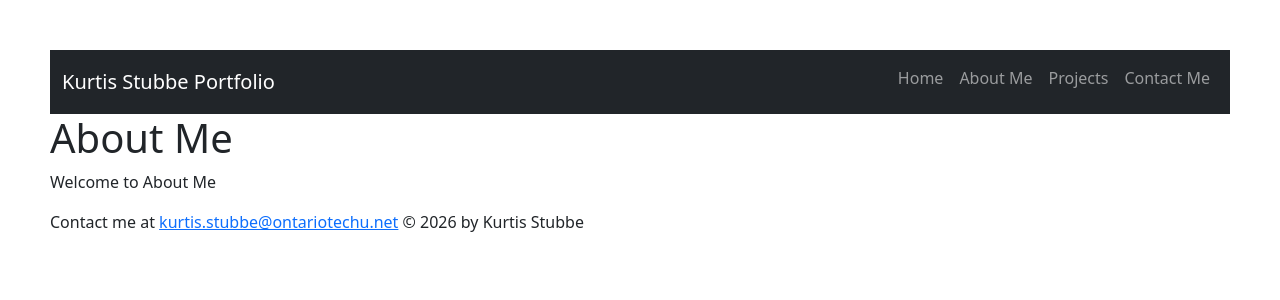
After one commit to Alak-Hul/INFR3120U-Assignment2, a Node server app: page /aboutme in a window 1280 px wide. The commit adds this page. Shown: the top 300 px of the page. Run offline with Node 20, Linux system fonts and the light colour scheme; some libraries are stand-ins or nearby versions.

Commit message:
added header and footer partial

```diff
--- a/routes/index.js
+++ b/routes/index.js
@@ -1,5 +1,7 @@
 let express = require('express');
 let router = express.Router();
+
+
 
 /* GET home page. */
 router.get('/', function(req, res, next) {
@@ -10,20 +12,16 @@ router.get('/home', function(req, res, next) {
   res.render('index', { title: 'Home' });
 });
 /* GET About page. */
-router.get('/aboutus', function(req, res, next) {
-  res.render('index', { title: 'About us' });
+router.get('/aboutme', function(req, res, next) {
+  res.render('index', { title: 'About Me' });
 });
 /* GET Products page. */
-router.get('/products', function(req, res, next) {
-  res.render('index', { title: 'Products' });
-});
-/* GET Services page. */
-router.get('/services', function(req, res, next) {
-  res.render('index', { title: 'Services' });
+router.get('/projects', function(req, res, next) {
+  res.render('index', { title: 'Projects' });
 });
 /* GET Contact us page. */
-router.get('/contactus', function(req, res, next) {
-  res.render('index', { title: 'Contact us' });
+router.get('/contactme', function(req, res, next) {
+  res.render('index', { title: 'Contact me' });
 });
 
 module.exports = router;
--- /dev/null
+++ b/views/partials/footer.ejs
@@ -0,0 +1,9 @@
+<footer>
+    <address>
+        <p>
+            Contact me at <a href="mailto:kurtis.stubbe@ontariotechu.net">
+            kurtis.stubbe@ontariotechu.net</a>
+            © 2026 by Kurtis Stubbe
+        </p>
+    </address>
+</footer>
--- /dev/null
+++ b/views/partials/header.ejs
@@ -0,0 +1,25 @@
+<nav class="navbar navbar-expand-lg navbar-dark bg-dark">
+    <div class="container-fluid">
+        <a class="navbar-brand" href="/">Kurtis Stubbe Portfolio</a>
+        <button class="btn-icon navbar-toggler" type="button"
+        data-bs-toggle="drawer" data-bs-target="#navbarDrawer" aria-controls="navbarDrawer"
+        aria-expanded="false" aria-label="Toggle navigation">
+        <span class="navbar-toggler-icon"></span>
+        </button>
+        <div class="drawer-body mb-2 md:mb-0">
+            <ul class="navbar-nav ms-auto">
+            <li class="nav-item">
+                <a class="nav-link <%= title === "Home" ? 'active' : '' %>" aria-current="page" href="/home"><i class="fa-solid fa-house"></i> Home</a>
+            </li>
+            <li class="nav-item">
+                <a class="nav-link <%= title === "About us" ? 'active' : '' %>" aria-current="page" href="/aboutme"><i class="fa-solid fa-info"></i> About Me</a>
+            </li>
+            <li class="nav-item">
+                <a class="nav-link <%= title === "Products" ? 'active' : '' %>" aria-current="page" href="/projects"><i class="fa-brands fa-elementor"></i> Projects</a>
+            </li>
+            <li class="nav-item">
+                <a class="nav-link <%= title === "Contact us" ? 'active' : '' %>" aria-current="page" href="/contactme"><i class="fa-solid fa-phone"></i> Contact Me</a>
+            </li>
+        </div>
+    </div>
+</nav>
```
Also changed, not shown: public/Scripts/app.js (deleted, +0 -8 lines), views/index.ejs (+2 -28 lines), public/Script/app.js (added).
